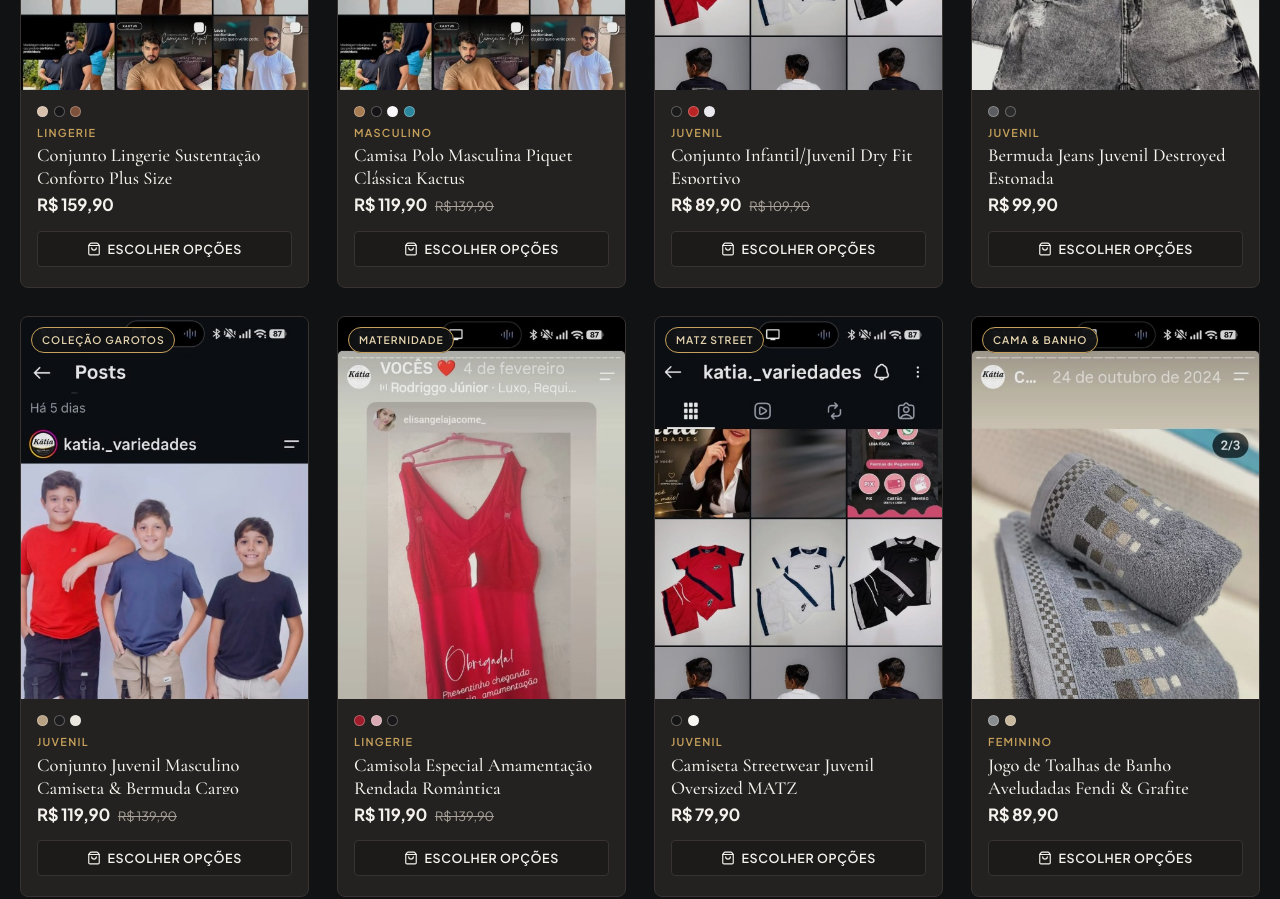
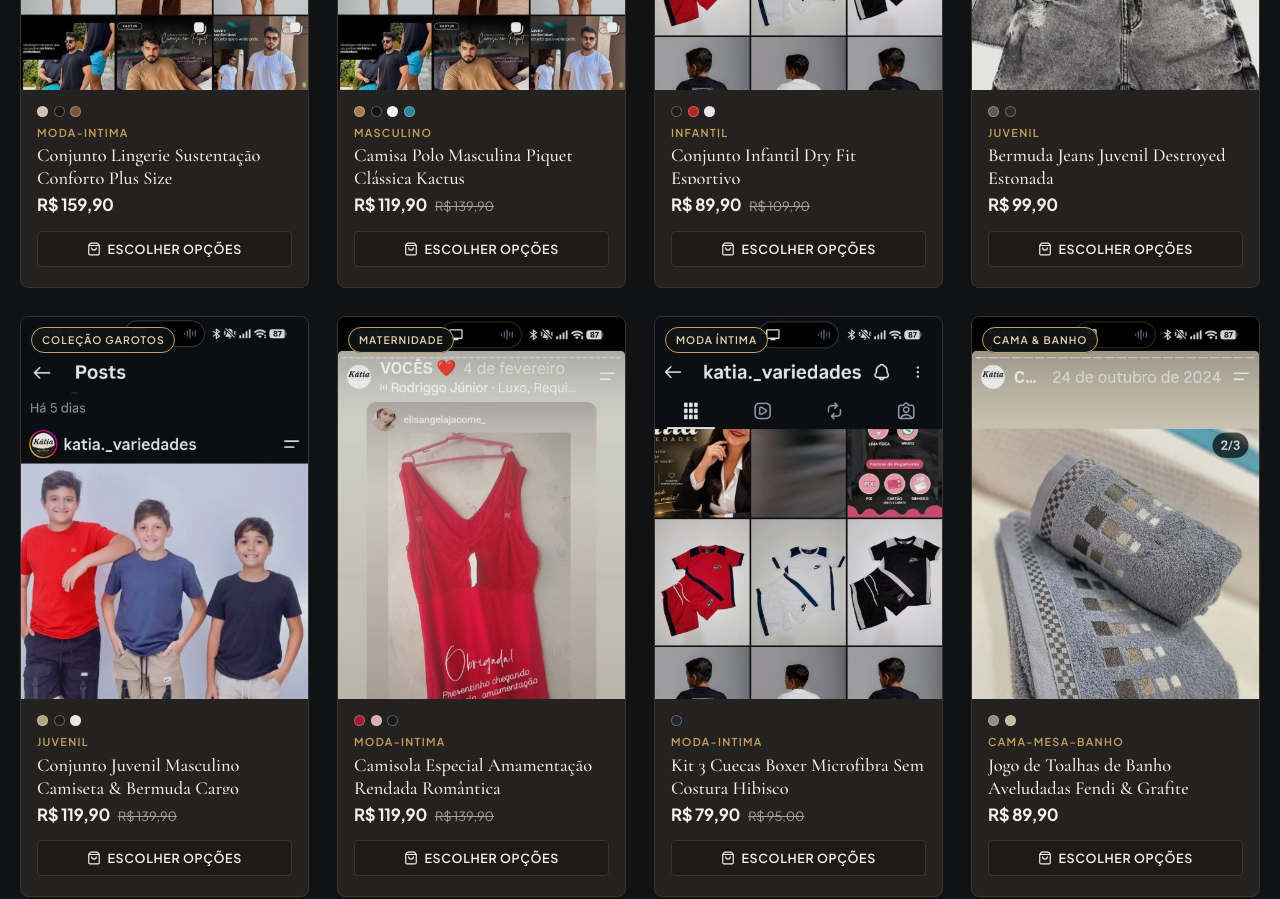
Before and after one commit to odecivansousa-source/katia-variedades, a website with bundled scripts: page index.html in a window 1280 px wide. Shown: the part 2580-3479 px from the top of the page. Built offline with nearby package versions, Linux system fonts and the light colour scheme; some packages are replaced by stand-ins of ours; no server answers; the database is empty.

Commit message:
feat: Novas categorias Cama Mesa e Banho, Infantil e Moda Intima, remocao de titulos antigos e OpenGraph para redes sociais

```diff
--- a/index.html
+++ b/index.html
@@ -4,9 +4,17 @@
   <meta charset="UTF-8">
   <meta name="viewport" content="width=device-width, initial-scale=1.0, maximum-scale=5.0">
   <meta name="theme-color" content="#111214">
-  <meta name="description" content="Kátia Variedades — Catálogo Digital de Moda Feminina, Masculina, Lingeries das melhores marcas (Diamantes, Del Rayssa), Moda Praia UV e Juvenil em Mossoró/RN.">
+  <meta name="description" content="Kátia Variedades — Catálogo Digital Oficial em Mossoró/RN. Moda Feminina, Masculina, Moda Íntima, Infantil, Juvenil, Cama, Mesa e Banho e Moda Praia UV.">
 
   <title>Kátia Variedades — Moda & Catálogo Digital Oficial</title>
+
+  <!-- Open Graph / Redes Sociais e WhatsApp Preview -->
+  <meta property="og:type" content="website">
+  <meta property="og:title" content="Kátia Variedades — Catálogo Digital Oficial">
+  <meta property="og:description" content="Moda Feminina, Masculina, Moda Íntima, Infantil, Cama, Mesa e Banho e Moda Praia UV em Mossoró/RN. Faça seu pedido direto pelo WhatsApp!">
+  <meta property="og:image" content="images/fachada-katia.jpg">
+  <meta property="og:site_name" content="Kátia Variedades">
+  <link rel="icon" type="image/jpeg" href="images/logo-katia.jpg">
 
   <!-- Google Fonts: Cormorant Garamond & Plus Jakarta Sans -->
   <link rel="preconnect" href="https://fonts.googleapis.com">
--- a/js/data.js
+++ b/js/data.js
@@ -45,10 +45,12 @@ export const STORE_CONFIG = {
   categories: [
     { id: "todos", name: "Todas as Peças", icon: "sparkles" },
     { id: "destaques", name: "Destaques & Novidades", icon: "flame" },
-    { id: "feminino", name: "Feminino & Alfaiataria", icon: "shirt" },
-    { id: "lingerie", name: "Lingerie & Pijamas", icon: "heart" },
-    { id: "masculino", name: "Masculino & Casual", icon: "user" },
-    { id: "juvenil", name: "Juvenil & Infantil", icon: "smile" },
+    { id: "feminino", name: "Moda Feminina", icon: "shirt" },
+    { id: "moda-intima", name: "Moda Íntima", icon: "heart" },
+    { id: "masculino", name: "Moda Masculina", icon: "user" },
+    { id: "infantil", name: "Infantil", icon: "baby" },
+    { id: "juvenil", name: "Juvenil", icon: "smile" },
+    { id: "cama-mesa-banho", name: "Cama, Mesa e Banho", icon: "home" },
     { id: "praia-uv", name: "Moda Praia & UV", icon: "sun" }
   ]
 };
@@ -114,7 +116,7 @@ export const PRODUCTS = [
   {
     id: "katia-04",
     name: "Conjunto Lingerie Renda Sofisticada Diamantes",
-    category: "lingerie",
+    category: "moda-intima",
     price: 149.90,
     originalPrice: 179.90,
     isNew: true,
@@ -133,7 +135,7 @@ export const PRODUCTS = [
   {
     id: "katia-05",
     name: "Conjunto Lingerie Sustentação Conforto Plus Size",
-    category: "lingerie",
+    category: "moda-intima",
     price: 159.90,
     originalPrice: null,
     isNew: false,
@@ -171,17 +173,17 @@ export const PRODUCTS = [
   },
   {
     id: "katia-07",
-    name: "Conjunto Infantil/Juvenil Dry Fit Esportivo",
-    category: "juvenil",
+    name: "Conjunto Infantil Dry Fit Esportivo",
+    category: "infantil",
     price: 89.90,
     originalPrice: 109.90,
     isNew: true,
     isFeatured: false,
-    badge: "Dry Fit",
+    badge: "Infantil",
     description: "Conjunto camiseta e bermuda esportiva em malha tecnológica dry fit leve e respirável com faixas contrastantes. Ideal para esportes, passeios e momentos de lazer com máxima liberdade.",
     composition: "100% Poliéster Dry Fit",
     image: "images/feed-moda-masculina.jpg",
-    sizes: ["8", "10", "12", "14", "16"],
+    sizes: ["4", "6", "8", "10", "12"],
     colors: [
       { name: "Preto com Branco", hex: "#1A1A1A" },
       { name: "Vermelho Esportivo", hex: "#B92525" },
@@ -218,7 +220,7 @@ export const PRODUCTS = [
     description: "Look completo com bermuda cargo utilitária com fitas de ajuste e camiseta básica penteada com caimento perfeito. Conforto total para o dia a dia e passeios com os amigos.",
     composition: "Bermuda Sarja Leve e Camiseta 100% Algodão",
     image: "images/conjunto-cargo-juvenil.jpg",
-    sizes: ["8", "10", "12", "14", "16"],
+    sizes: ["10", "12", "14", "16"],
     colors: [
       { name: "Bermuda Bege & T-shirt Marinho", hex: "#B8A082" },
       { name: "Bermuda Preta & T-shirt Vermelha", hex: "#1C1C1E" },
@@ -228,7 +230,7 @@ export const PRODUCTS = [
   {
     id: "katia-10",
     name: "Camisola Especial Amamentação Rendada Romântica",
-    category: "lingerie",
+    category: "moda-intima",
     price: 119.90,
     originalPrice: 139.90,
     isNew: true,
@@ -246,26 +248,25 @@ export const PRODUCTS = [
   },
   {
     id: "katia-11",
-    name: "Camiseta Streetwear Juvenil Oversized MATZ",
-    category: "juvenil",
+    name: "Kit 3 Cuecas Boxer Microfibra Sem Costura Hibisco",
+    category: "moda-intima",
     price: 79.90,
-    originalPrice: null,
-    isNew: true,
+    originalPrice: 95.00,
+    isNew: false,
     isFeatured: false,
-    badge: "MATZ Street",
-    description: "Camiseta modelo streetwear com caimento amplo e estampa em silk-screen de alta durabilidade nas costas (Bear Urban). Algodão macio 30.1 penteado com gola reforçada pespontada.",
-    composition: "100% Algodão Penteado 30.1",
+    badge: "Moda Íntima",
+    description: "Kit com 3 cuecas boxer originais Hibisco / Equipaggio. Confeccionadas sem costura nas laterais com elástico largo anatômico personalizado que não enrola na cintura.",
+    composition: "Microfibra Macia 92% Poliamida, 8% Elastano",
     image: "images/feed-moda-masculina.jpg",
-    sizes: ["10", "12", "14", "16"],
+    sizes: ["P", "M", "G", "GG"],
     colors: [
-      { name: "Preto Noite", hex: "#151515" },
-      { name: "Branco Neve", hex: "#F7F6F2" }
+      { name: "Kit Preto, Marinho e Grafite", hex: "#22252A" }
     ]
   },
   {
     id: "katia-12",
     name: "Jogo de Toalhas de Banho Aveludadas Fendi & Grafite",
-    category: "feminino",
+    category: "cama-mesa-banho",
     price: 89.90,
     originalPrice: null,
     isNew: true,
```
Also changed, not shown: admin.html (+2 -2 lines), package.json (+4 -4 lines).
